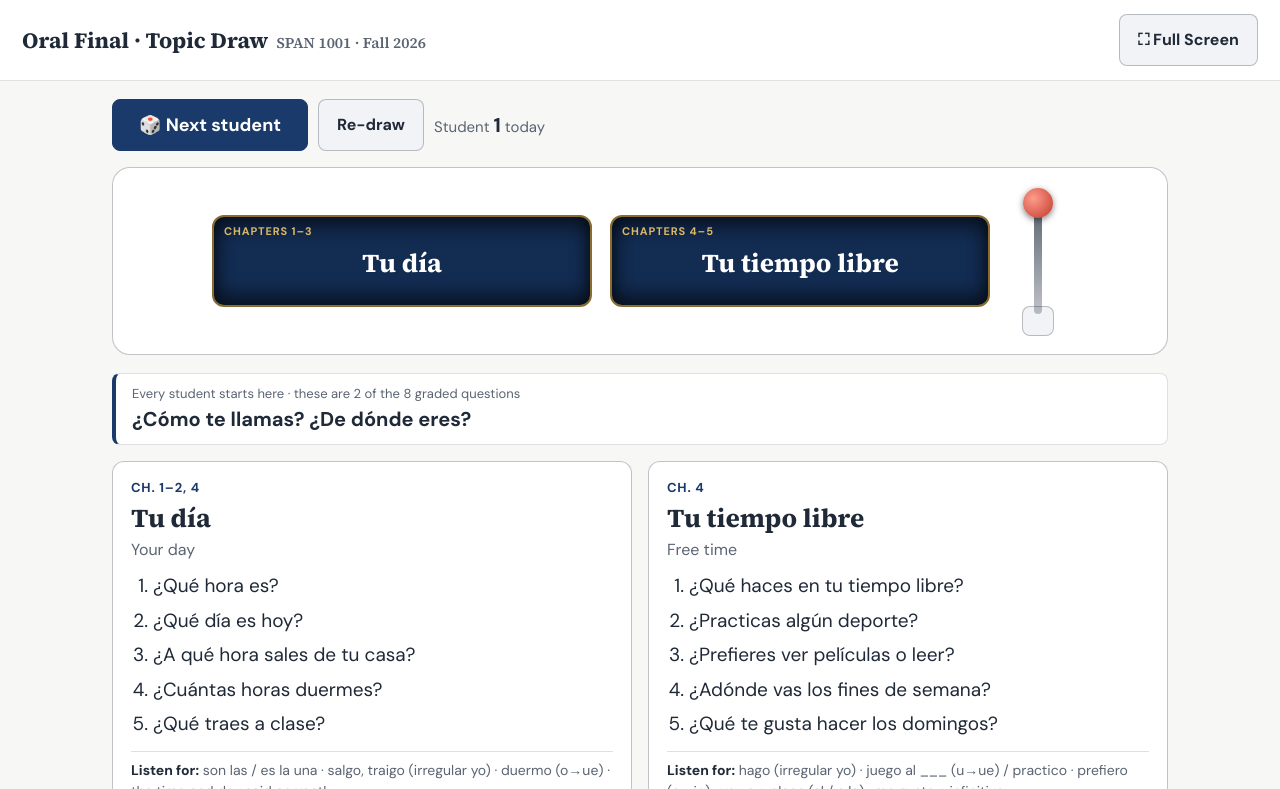
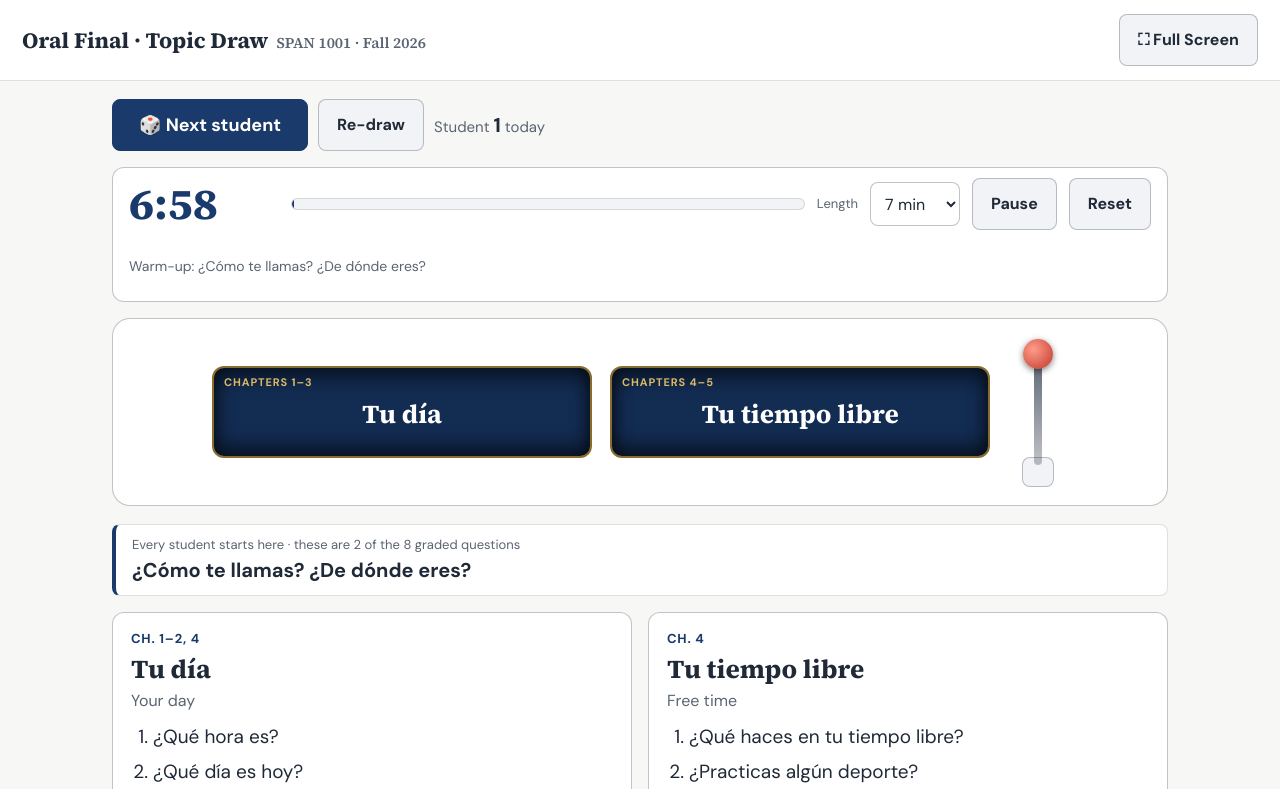
Before and after one commit to junnynoh-tech/span1001, a plain HTML site: page current/oral-final/topic-draw.html in a window 1280 px wide. Both pictures are taken after a click on the button "🎲 Next student". Shown: the top 789 px of the page. Drawn offline with Linux system fonts and the light colour scheme.

Commit message:
Oral final topic draw: interview timer
Countdown per interview, starts on Next student; length menu; gold in the last 2 minutes, red when over; survives reload.

Co-Authored-By: Claude Opus 5.5 <noreply@anthropic.com>

```diff
--- a/current/oral-final/topic-draw.html
+++ b/current/oral-final/topic-draw.html
@@ -9,7 +9,9 @@
      in a row. Topics and questions = oral_bank.json = the student study guide. Keeps only draw counts (localStorage, today only):
      no names, nothing about any student. Light navy theme (11-05), same as the grading tool.
      iPad (11-05): counts + the current pair live in localStorage for today's date only, so a Safari tab reload mid-interview
-     brings the same questions back and a new day starts at zero by itself; big touch targets; Add to Home Screen = full screen. -->
+     brings the same questions back and a new day starts at zero by itself; big touch targets; Add to Home Screen = full screen.
+     Timer (11-17): countdown per interview, starts on Next student (not on Re-draw), length menu remembered, start time in
+     localStorage so a reload keeps counting; gold in the last 2 minutes, red and counting up over time; keeps the screen awake. -->
 <link rel="preconnect" href="https://fonts.googleapis.com">
 <link href="https://fonts.googleapis.com/css2?family=Source+Serif+4:wght@600;700&family=DM+Sans:wght@400;600;700&display=swap" rel="stylesheet">
 <style>
@@ -50,9 +52,18 @@
   .lever .knob{position:absolute;top:-16px;left:-11px;width:30px;height:30px;border-radius:50%;background:radial-gradient(circle at 35% 35%,#ff9b8a,#c0392b);box-shadow:0 2px 6px rgba(0,0,0,.5)}
   .lever.pulled .arm{transform:rotate(28deg) scaleY(.82)}
   .lever:focus-visible{outline:3px solid var(--teal);outline-offset:4px;border-radius:10px}
+  /* interview timer (11-17): starts on Next student; gold in the last 2 minutes, red over time */
+  .timer{display:flex;flex-wrap:wrap;gap:12px;align-items:center;margin:0 0 16px;padding:10px 16px;background:var(--surf);border:1px solid var(--line2);border-radius:12px}
+  .timer .clock{font-family:'Source Serif 4',serif;font-size:44px;font-weight:700;line-height:1;min-width:150px;font-variant-numeric:tabular-nums;color:var(--teal)}
+  .timer .prog{flex:1 1 200px;height:12px;border-radius:6px;background:var(--surf2);border:1px solid var(--line);overflow:hidden}
+  .timer .prog i{display:block;height:100%;width:0;background:var(--teal)}
+  .timer.warn{border-color:#8A6D2E;background:#FBF6EA} .timer.warn .clock{color:#8A6D2E} .timer.warn .prog i{background:#8A6D2E}
+  .timer.over{border-color:#B91C1C;background:#FDF0F0} .timer.over .clock{color:#B91C1C} .timer.over .prog i{background:#B91C1C}
+  .timer select{font:inherit;font-size:16px;min-height:44px;padding:6px 10px;border-radius:8px;border:1px solid var(--line2);background:var(--surf);color:var(--text)}
+  .timer .msg{font-size:14px;color:var(--muted);flex-basis:100%}
   @media (hover:none){ .kbd{display:none} .btn{min-height:52px} }
   @media (max-width:700px){ .slot{flex-wrap:wrap} .reel{width:100%} }
-  @media print{ body{background:#fff;color:#000} header .btn,.bar{display:none} .card,.warm,details{background:#fff;border-color:#888} .card .tag,.card .en,.listen{color:#333} }
+  @media print{ body{background:#fff;color:#000} header .btn,.bar,.timer{display:none} .card,.warm,details{background:#fff;border-color:#888} .card .tag,.card .en,.listen{color:#333} }
 </style></head>
 <body><a class="skip" href="#main">Skip to the topics</a>
 <header><h1>Oral Final · Topic Draw<span>SPAN 1001 · Fall 2026</span></h1>
@@ -62,7 +73,16 @@
     <button type="button" class="btn go" id="next">🎲 Next student</button>
     <button type="button" class="btn" id="redraw">Re-draw</button>
     <span class="count">Student <strong id="num">0</strong> today</span>
-    <span class="note kbd">Keyboard: N = next student, R = re-draw</span>
+    <span class="note kbd">Keyboard: N = next student, R = re-draw, Space = pause/resume timer</span>
+  </div>
+  <div class="timer" id="timer">
+    <div class="clock" id="clock" role="timer" aria-label="Time left in this interview">--:--</div>
+    <div class="prog" aria-hidden="true"><i id="prog"></i></div>
+    <label class="note" for="len">Length</label>
+    <select id="len"><option value="4">4 min</option><option value="5">5 min</option><option value="6">6 min</option><option value="7">7 min</option><option value="8">8 min</option><option value="10">10 min</option><option value="12">12 min</option><option value="15">15 min</option></select>
+    <button type="button" class="btn" id="tgo">Start</button>
+    <button type="button" class="btn" id="treset">Reset</button>
+    <p class="msg" id="tmsg">Starts by itself when you press Next student. Pace: warm-up by 1 minute, Topic A by about halfway.</p>
   </div>
   <div class="slot" aria-label="Topic draw">
     <div class="reel" id="reelA"><span class="lab">Chapters 1–3</span><div class="win" lang="es">?</div></div>
@@ -115,14 +135,40 @@ var BANK={"exam": "Oral Final", "term": "Fall 2026", "topics": [{"id": "uni", "g
     setTimeout(function(){ land(ra,pair[0]); },1000);
     setTimeout(function(){ land(rb,pair[1]); clearInterval(tick); busy=false; done(); },1500);
   }
-  function next(){ if(busy) return; var p=draw(); p.forEach(function(t){ st.used[t.id]++; }); st.n++; st.last=p.map(function(t){ return t.id; }); save(); spin(p, function(){ show(p); }); }
+  /* ---- interview timer: start time kept in localStorage so a reload keeps counting ---- */
+  var TK='oralTimer_v1', tm={len:7,start:null,paused:null}, wl=null;
+  try{ var ts=JSON.parse(localStorage.getItem(TK)||'null'); if(ts) tm=ts; }catch(e){}
+  if(tm.day!==TODAY){ tm.start=null; tm.paused=null; tm.day=TODAY; }  /* a timer left running on another day doesn't carry over */
+  function tsave(){ try{ localStorage.setItem(TK, JSON.stringify(tm)); }catch(e){} }
+  function fmt(sec){ var a=Math.abs(sec), m=Math.floor(a/60), s=a%60; return (sec<0?'+':'')+m+':'+(s<10?'0':'')+s; }
+  function wake(on){ try{ if(on && !wl && navigator.wakeLock) navigator.wakeLock.request('screen').then(function(w){ wl=w; w.addEventListener('release',function(){ wl=null; }); }).catch(function(){});
+    if(!on && wl){ wl.release(); wl=null; } }catch(e){} }
+  function tpaint(){
+    var total=tm.len*60, box=document.getElementById('timer'), msg=document.getElementById('tmsg'), go=document.getElementById('tgo');
+    if(tm.start==null){ document.getElementById('clock').textContent=fmt(total); document.getElementById('prog').style.width='0'; box.className='timer'; go.textContent='Start'; msg.textContent='Starts by itself when you press Next student. Pace: warm-up by 1 minute, Topic A by about halfway.'; return; }
+    var el=Math.floor(((tm.paused||Date.now())-tm.start)/1000), left=total-el;
+    document.getElementById('clock').textContent=fmt(left);
+    document.getElementById('prog').style.width=Math.min(100,100*el/total)+'%';
+    box.className='timer'+(left<0?' over':left<=120?' warn':'');
+    go.textContent=tm.paused?'Resume':'Pause';
+    msg.textContent= tm.paused ? 'Paused.' : left<0 ? 'Over time: finish this answer and close.' : left<=120 ? 'Last 2 minutes: move to the last question you need.' : el<60 ? 'Warm-up: ¿Cómo te llamas? ¿De dónde eres?' : el<total/2 ? 'Topic A (3 questions).' : 'Topic B (3 questions).';
+  }
+  function tstart(){ tm.start=Date.now(); tm.paused=null; tsave(); wake(true); tpaint(); }
+  function ttoggle(){ if(tm.start==null){ tstart(); return; } if(tm.paused){ tm.start+=Date.now()-tm.paused; tm.paused=null; wake(true); } else { tm.paused=Date.now(); } tsave(); tpaint(); }
+  document.getElementById('len').value=String(tm.len);
+  document.getElementById('len').addEventListener('change', function(){ tm.len=Number(this.value); tsave(); tpaint(); });
+  document.getElementById('tgo').addEventListener('click', ttoggle);
+  document.getElementById('treset').addEventListener('click', function(){ tm.start=null; tm.paused=null; tsave(); wake(false); tpaint(); });
+  document.addEventListener('visibilitychange', function(){ if(!document.hidden && tm.start!=null && !tm.paused) wake(true); });
+  setInterval(tpaint, 250); tpaint(); if(tm.start!=null && !tm.paused) wake(true);
+  function next(){ if(busy) return; tstart(); var p=draw(); p.forEach(function(t){ st.used[t.id]++; }); st.n++; st.last=p.map(function(t){ return t.id; }); save(); spin(p, function(){ show(p); }); }
   function redraw(){ if(busy) return; if(!st.n){ next(); return; } st.last.forEach(function(id){ st.used[id]=Math.max(0,st.used[id]-1); }); var prev=st.last.slice();
     var a=pick('A',[prev[0]]), b=pick('B',[prev[1]]); [a,b].forEach(function(t){ st.used[t.id]++; }); st.last=[a.id,b.id]; save(); spin([a,b], function(){ show([a,b]); }); }
   document.getElementById('next').addEventListener('click', next);
   document.getElementById('lever').addEventListener('click', next);
   document.getElementById('redraw').addEventListener('click', redraw);
   document.getElementById('reset').addEventListener('click', function(){ if(!confirm('Reset the counts for a new day?')) return; st={day:TODAY,n:0,used:{},last:[]}; T.forEach(function(t){ st.used[t.id]=0; }); save(); show([]); document.getElementById('out').innerHTML='<div class="empty">Counts reset. Press <strong>Next student</strong>.</div>'; });
-  document.addEventListener('keydown', function(e){ if(e.target.tagName==='INPUT'||e.target.tagName==='TEXTAREA') return; if(e.key==='n'||e.key==='N') next(); if(e.key==='r'||e.key==='R') redraw(); });
+  document.addEventListener('keydown', function(e){ if(e.target.tagName==='INPUT'||e.target.tagName==='TEXTAREA') return; if(e.key==='n'||e.key==='N') next(); if(e.key==='r'||e.key==='R') redraw(); if(e.key===' ' && e.target.tagName!=='BUTTON' && e.target.tagName!=='SELECT'){ e.preventDefault(); ttoggle(); } });
   var de=document.documentElement, fsb=document.getElementById('fs');
   if(!(de.requestFullscreen||de.webkitRequestFullscreen)) fsb.hidden=true;  /* iPhone: no full screen API; use Add to Home Screen */
   fsb.addEventListener('click', function(){ var d=document; if(!(d.fullscreenElement||d.webkitFullscreenElement)){ var f=de.requestFullscreen||de.webkitRequestFullscreen; var r=f&&f.call(de); if(r&&r.catch) r.catch(function(){}); } else (d.exitFullscreen||d.webkitExitFullscreen).call(d); });
```
